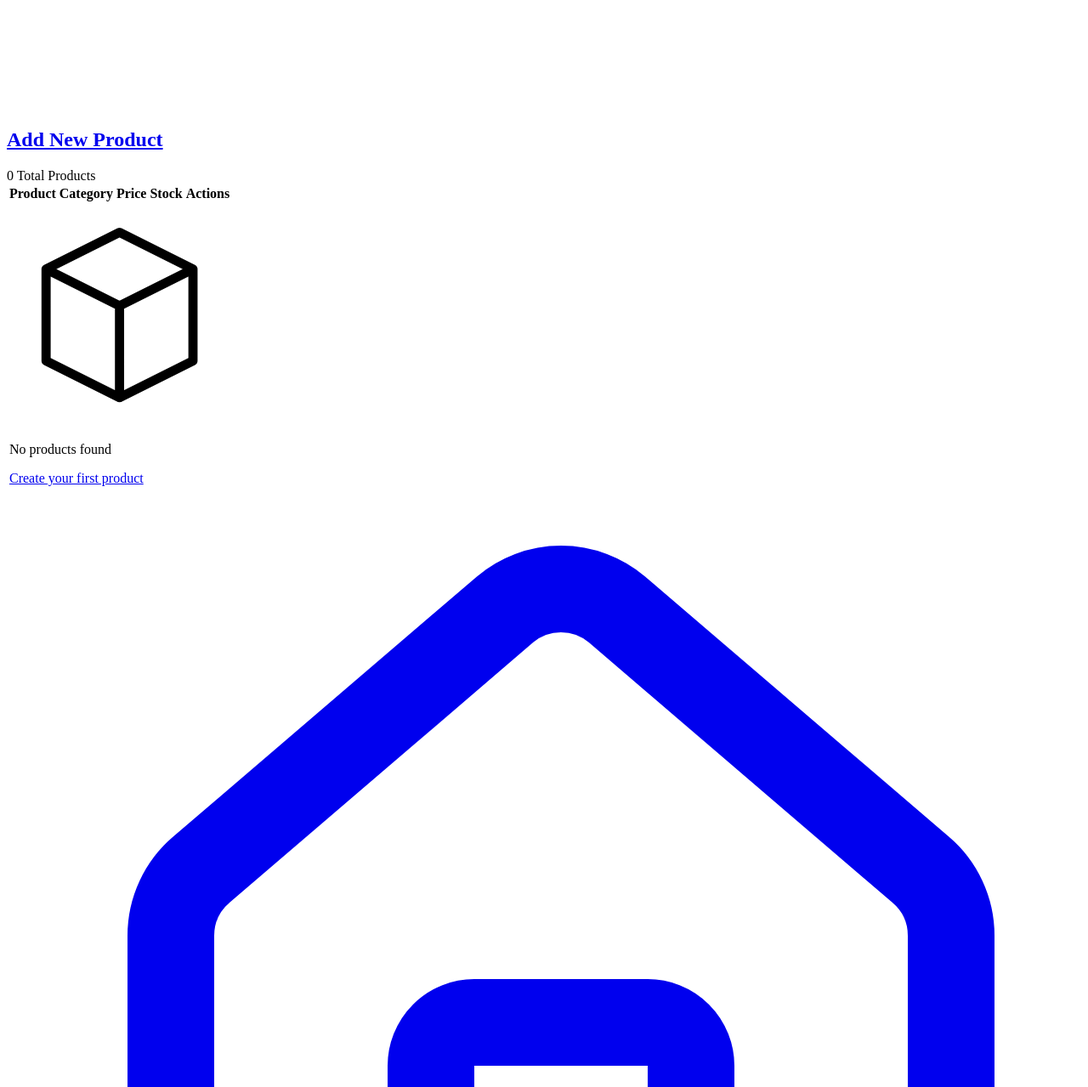
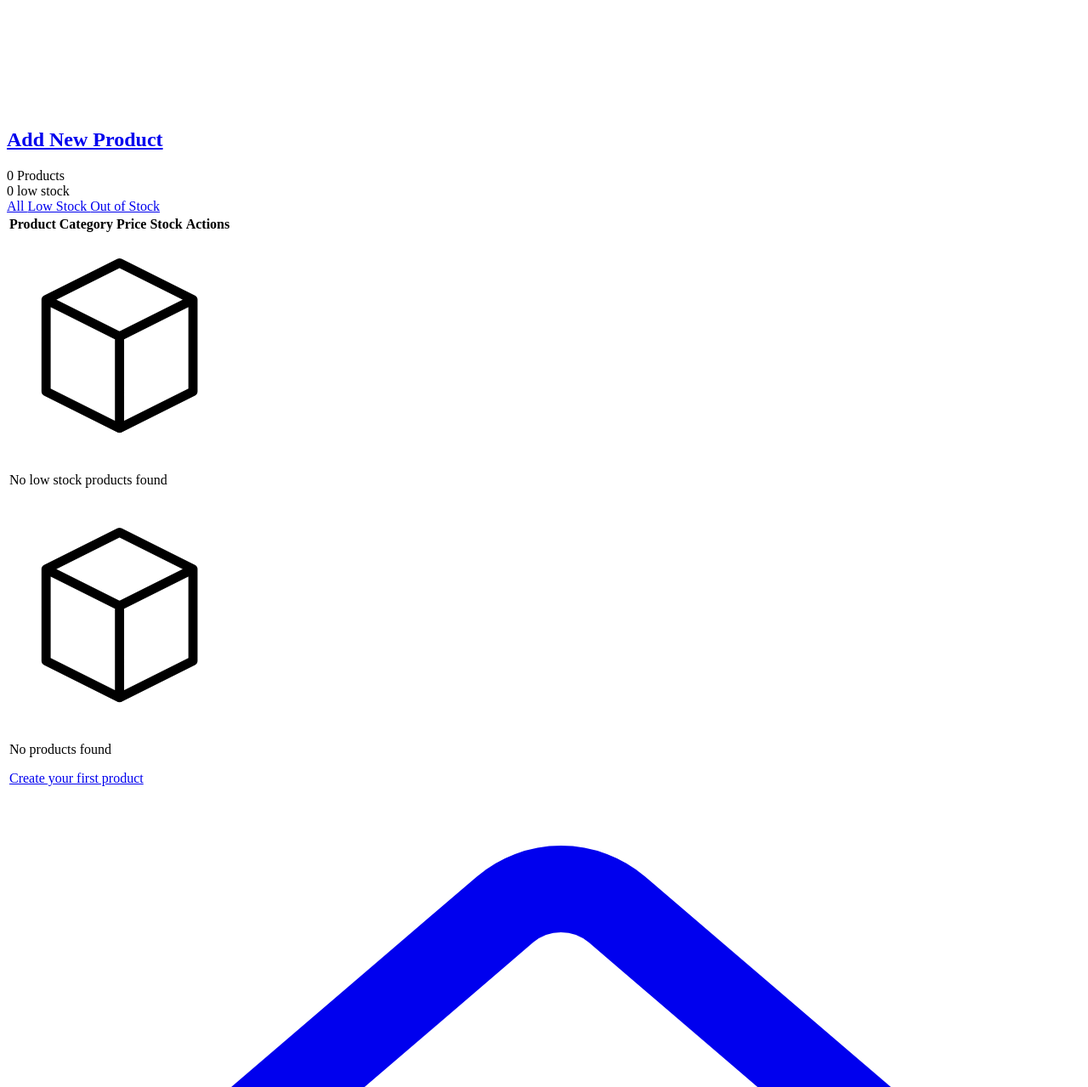
Before and after one commit to sreeharshrajan/multi-auth-product-system, a Laravel app: page /admin/products?filter=low_stock in a window 1280 px wide. Shown: the part 5221-6500 px from the top of the page at 85% size. Run offline with Laravel 12, Linux system fonts and the light colour scheme; the visitor is signed in with stand-in values (Sample User, id 1); data comes from the database, SQL or seed files in the repository; data that the repository does not hold is empty; some web fonts are replaced.

Commit message:
feat: add filtering options for product listing by stock status

```diff
--- a/app/Http/Controllers/Admin/ProductController.php
+++ b/app/Http/Controllers/Admin/ProductController.php
@@ -11,10 +11,22 @@
 class ProductController extends Controller
 {
 
-    public function index()
+    public function index(Request $request)
     {
-        $products = Product::paginate(15); // or any per-page value
-        return view('admin.products.index', compact('products'));
+        $products = Product::query();
+
+        if ($request->filled('filter')) {
+            $filter = $request->get('filter');
+            if ($filter === 'low_stock') {
+                $products->where('stock', '<=', 10);
+            } elseif ($filter === 'out_of_stock') {
+                $products->where('stock', '=', 0);
+            }
+        }
+
+        $products = $products->paginate(perPage: 15);
+        $totalProducts = Product::count();
+        return view('admin.products.index', compact('products', 'totalProducts'));
     }
 
     public function create()
--- a/resources/views/admin/products/index.blade.php
+++ b/resources/views/admin/products/index.blade.php
@@ -7,8 +7,10 @@
             </div>
             <div class="flex gap-2">
                 <a href="{{ route('admin.products.import') }}" class="btn btn-secondary shadow-md shadow-secondary/20">
-                    <svg xmlns="http://www.w3.org/2000/svg" class="h-5 w-5 mr-2" fill="none" viewBox="0 0 24 24" stroke="currentColor">
-                        <path stroke-linecap="round" stroke-linejoin="round" stroke-width="2" d="M4 4v16h16V4H4zm4 4h8v2H8V8zm0 4h8v2H8v-2zm0 4h8v2H8v-2z" />
+                    <svg xmlns="http://www.w3.org/2000/svg" class="h-5 w-5 mr-2" fill="none" viewBox="0 0 24 24"
+                        stroke="currentColor">
+                        <path stroke-linecap="round" stroke-linejoin="round" stroke-width="2"
+                            d="M4 4v16h16V4H4zm4 4h8v2H8V8zm0 4h8v2H8v-2zm0 4h8v2H8v-2z" />
                     </svg>
                     Bulk Import
                 </a>
@@ -24,8 +26,34 @@
     </x-slot>
 
     <div class="card bg-base-100 border border-base-200 shadow-sm">
-        <div class="p-4 border-b border-base-200 flex justify-between items-center bg-base-50/50">
-            <span class="text-sm font-bold opacity-70">{{ $products->count() }} Total Products</span>
+        <div
+            class="p-4 border-b border-base-200 flex flex-col sm:flex-row justify-between items-center gap-4 bg-base-50/50">
+            <div class="flex items-center gap-2">
+                <span class="text-sm font-black uppercase tracking-widest opacity-70">
+                    {{ $totalProducts }} Products
+                </span>
+                @if (request('filter'))
+                    <div class="badge badge-primary badge-sm font-bold uppercase">
+                        {{ $products->total() }} {{ str_replace('_', ' ', request('filter')) }}</div>
+                @endif
+            </div>
+
+            <div class="join border border-base-300 shadow-sm">
+                <a href="{{ route('admin.products.index') }}"
+                    class="join-item btn btn-xs px-4 {{ !request('filter') ? 'btn-active bg-base-300' : 'bg-base-100' }}">
+                    All
+                </a>
+
+                <a href="{{ route('admin.products.index', ['filter' => 'low_stock']) }}"
+                    class="join-item btn btn-xs px-4 {{ request('filter') == 'low_stock' ? 'btn-active btn-warning' : 'bg-base-100' }}">
+                    Low Stock
+                </a>
+
+                <a href="{{ route('admin.products.index', ['filter' => 'out_of_stock']) }}"
+                    class="join-item btn btn-xs px-4 {{ request('filter') == 'out_of_stock' ? 'btn-active btn-error text-white' : 'bg-base-100' }}">
+                    Out of Stock
+                </a>
+            </div>
         </div>
 
         <div class="overflow-x-auto">
@@ -40,7 +68,8 @@
                     </tr>
                 </thead>
                 <tbody>
-                    @forelse ($products as $product)
+                    @if (!$products->isEmpty())
+                        @foreach ($products as $product)
                             <tr class="hover:bg-base-200/30 transition-colors">
                                 <td>
                                     <div class="flex items-center gap-3">
@@ -76,7 +105,8 @@
                                         </div>
                                         <div>
                                             <div class="font-black text-sm">{{ $product->name }}</div>
-                                        <div class="text-[10px] opacity-50 font-mono italic">#ID-{{ $product->id }}
+                                            <div class="text-[10px] opacity-50 font-mono italic">
+                                                #ID-{{ $product->id }}
                                             </div>
                                         </div>
                                     </div>
@@ -93,7 +123,8 @@
 
                                 <td class="text-center">
                                     @if ($product->stock <= 0)
-                                    <div class="badge badge-error gap-1 text-[10px] font-bold uppercase">Out of Stock
+                                        <div class="badge badge-error gap-1 text-[10px] font-bold uppercase">Out of
+                                            Stock
                                         </div>
                                     @elseif($product->stock <= 5)
                                         <div class="badge badge-warning gap-1 text-[10px] font-bold uppercase">Low:
@@ -148,14 +179,16 @@
                                                                 d="M12 9v2m0 4h.01m-6.938 4h13.856c1.54 0 2.502-1.667 1.732-3L13.732 4c-.77-1.333-2.694-1.333-3.464 0L3.34 16c-.77 1.333.192 3 1.732 3z" />
                                                         </svg>
                                                     </div>
-                                                <h3 class="font-black text-lg text-base-content">Are you sure you want
+                                                    <h3 class="font-black text-lg text-base-content">Are you sure you
+                                                        want
                                                         to delete?
                                                     </h3>
                                                 </div>
                                                 <p class="text-sm text-base-content/70 text-center">
                                                     You are about to delete <span
                                                         class="font-bold text-base-content">{{ $product->name }}</span>.
-                                                This action cannot be undone and will remove all associated inventory
+                                                    This action cannot be undone and will remove all associated
+                                                    inventory
                                                     data.
                                                 </p>
                                                 <div class="modal-action">
@@ -177,7 +210,24 @@
                                     </div>
                                 </td>
                             </tr>
-                    @empty
+                        @endforeach
+                    @else
+                        <tr>
+                            <td colspan="5" class="text-center py-20">
+                                <div class="flex flex-col items-center">
+                                    <svg xmlns="http://www.w3.org/2000/svg" class="h-16 w-16 opacity-20 mb-4"
+                                        fill="none" viewBox="0 0 24 24" stroke="currentColor">
+                                        <path stroke-linecap="round" stroke-linejoin="round" stroke-width="1"
+                                            d="M20 7l-8-4-8 4m16 0l-8 4m8-4v10l-8 4m0-10L4 7m8 4v10M4 7v10l8 4" />
+                                    </svg>
+                                    <p class="text-lg font-bold opacity-50">No
+                                        {{ str_replace('_', ' ', request('filter')) }} products found</p>
+                                </div>
+                            </td>
+                        </tr>
+                    @endif
+
+                    @if ($totalProducts == 0)
                         <tr>
                             <td colspan="5" class="text-center py-20">
                                 <div class="flex flex-col items-center">
@@ -192,7 +242,7 @@
                                 </div>
                             </td>
                         </tr>
-                    @endforelse
+                    @endif
                 </tbody>
             </table>
         </div>
```
Lines whose indentation alone changed are shown as unchanged.
